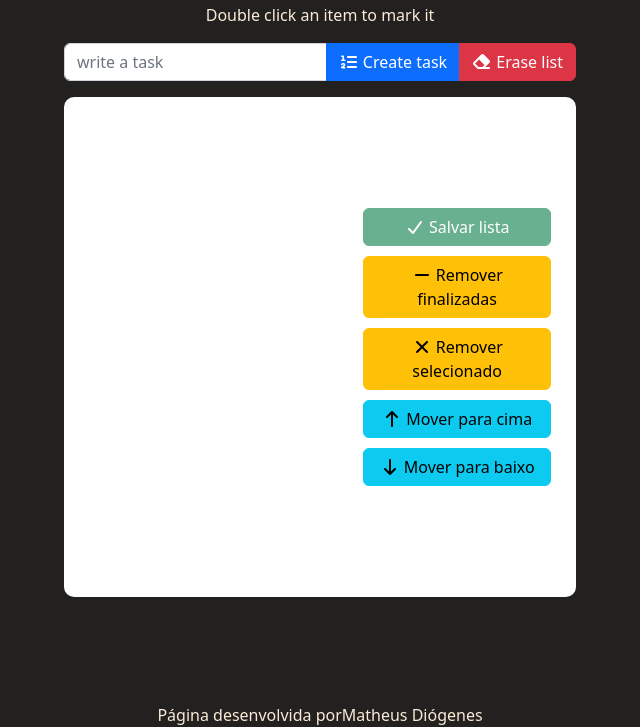
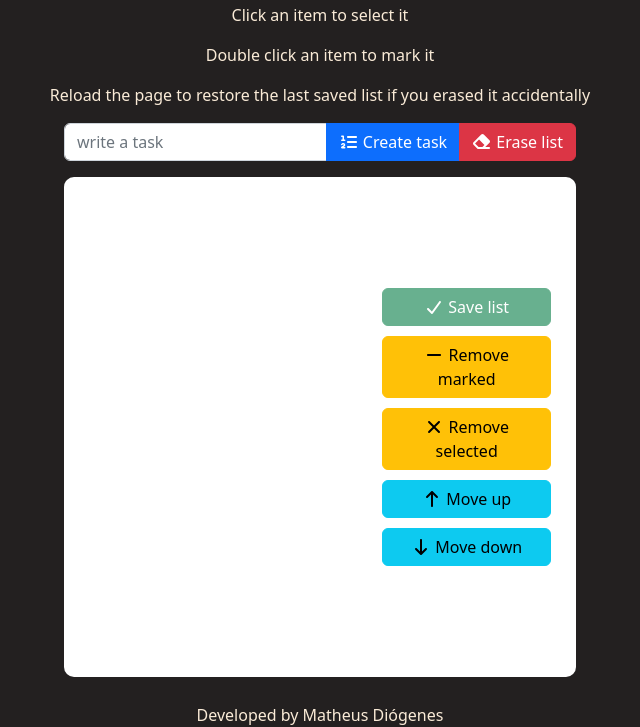
Before and after one commit to mathdio/to-do-list, a plain HTML site: page index.html in a window 1280 px wide. Shown: the part 73-800 px from the top of the page, without its empty margins (320-960 px from the left). Drawn offline with Linux system fonts and the light colour scheme.

Commit message:
tradução para o inglês, correções no JS em relação a cor do item selecionado, finalização do footer, adição das info iniciais

```diff
--- a/index.html
+++ b/index.html
@@ -18,7 +18,9 @@
       TO DO LIST <i class="fa-solid fa-list-check"></i>
     </h1>
   </header>
+  <p>Click an item to select it</p>
   <p id="funcionamento">Double click an item to mark it</p>
+  <p>Reload the page to restore the last saved list if you erased it accidentally</p>
   <div id="application-container">
     <div id="input-container" class="input-group mb-3">
       <input type="text" class="form-control" placeholder="write a task" id="texto-tarefa">
@@ -30,16 +32,16 @@
         <ol id="lista-tarefas" class="list-group list-group-numbered"></ol>
       <!-- </div> -->
       <div id="aside-buttons">
-        <button id="salvar-tarefas" class="btn btn-success" disabled><i class="fa-solid fa-check"></i> Salvar lista</button>
-        <button id="remover-finalizados" class="btn btn-warning"><i class="fa-solid fa-minus"></i> Remover finalizadas</button>
-        <button id="remover-selecionado" class="btn btn-warning"><i class="fa-solid fa-xmark"></i> Remover selecionado</button>
-        <button id="mover-cima" class="btn btn-info"><i class="fa-solid fa-arrow-up"></i> Mover para cima</button>
-        <button id="mover-baixo" class="btn btn-info"><i class="fa-solid fa-arrow-down"></i> Mover para baixo</button>
+        <button id="salvar-tarefas" class="btn btn-success" disabled><i class="fa-solid fa-check"></i> Save list</button>
+        <button id="remover-finalizados" class="btn btn-warning"><i class="fa-solid fa-minus"></i> Remove marked</button>
+        <button id="remover-selecionado" class="btn btn-warning"><i class="fa-solid fa-xmark"></i> Remove selected</button>
+        <button id="mover-cima" class="btn btn-info"><i class="fa-solid fa-arrow-up"></i> Move up</button>
+        <button id="mover-baixo" class="btn btn-info"><i class="fa-solid fa-arrow-down"></i> Move down</button>
       </div>
     </div>
   </div>
+  <footer><a href="https://github.com/mathdio" target="_blank">Developed by Matheus Diógenes</a></footer>
 
   <script src="script.js"></script>
-  <footer>Página desenvolvida por <a href="https://github.com/mathdio" target="_blank">Matheus Diógenes</a></footer>
 </body>
 </html>
--- a/script.js
+++ b/script.js
@@ -13,7 +13,7 @@ function moveUp() {
     let selectedTask;
     const tasksList = document.querySelectorAll('.task');
     for (let i = 0; i < tasksList.length; i += 1) {
-      if (tasksList[i].style.backgroundColor === 'gray'
+      if (tasksList[i].style.backgroundColor === 'aqua'
       && tasksList[i] !== ol.firstElementChild) {
         selectedTask = tasksList[i];
         const aux = selectedTask.previousSibling;
@@ -31,7 +31,7 @@ function moveDown() {
     let selectedTask;
     const tasksList = document.querySelectorAll('.task');
     for (let i = 0; i < tasksList.length; i += 1) {
-      if (tasksList[i].style.backgroundColor === 'gray' && tasksList[i] !== ol.lastElementChild) {
+      if (tasksList[i].style.backgroundColor === 'aqua' && tasksList[i] !== ol.lastElementChild) {
         selectedTask = tasksList[i];
         const aux = selectedTask.nextSibling;
         ol.replaceChild(selectedTask, selectedTask.nextSibling);
@@ -47,7 +47,7 @@ function removeSelected() {
   removeSelectedButton.addEventListener('click', () => {
     const tasksList = document.querySelectorAll('.task');
     for (let i = 0; i < tasksList.length; i += 1) {
-      if (tasksList[i].style.backgroundColor === 'gray') {
+      if (tasksList[i].style.backgroundColor === 'aqua') {
         tasksList[i].remove();
       }
     }
@@ -75,7 +75,7 @@ function changeColor() {
       tasksList[i].style.backgroundColor = '';
     }
     ol.style.backgroundColor = '';
-    e.target.style.backgroundColor = 'pink';
+    e.target.style.backgroundColor = 'aqua';
     if (e.target === ol) {
       ol.style.backgroundColor = '';
     }
@@ -138,7 +138,6 @@ function localStorageNotNull() {
     const li = document.createElement('li');
     li.innerText = savedList[index].text;
     const classesValues = Object.values(savedList[index].class);
-    console.log(classesValues);
     for (let index2 = 0; index2 < classesValues.length; index2 += 1) {
       li.classList.add(classesValues[index2]);
     }
--- a/style.css
+++ b/style.css
@@ -38,6 +38,7 @@ header {
   padding: 20px;
   border-radius: 10px;
   min-height: 500px;
+  margin-bottom: 25px;
 }
 
 /* #ol-container {
@@ -85,11 +86,9 @@ footer {
   background-color: #232020;
   display: flex;
   justify-content: center;
-  align-content: flex-end;
   bottom: 0px;
   left: 0px;
   right: 0px;
-  margin-bottom: 0px;
 }
 
 a {
```
